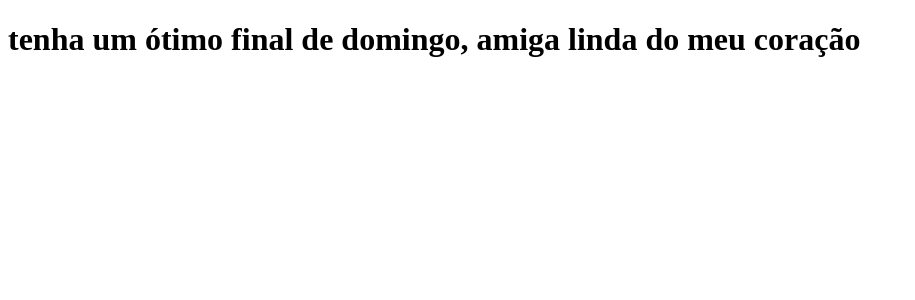
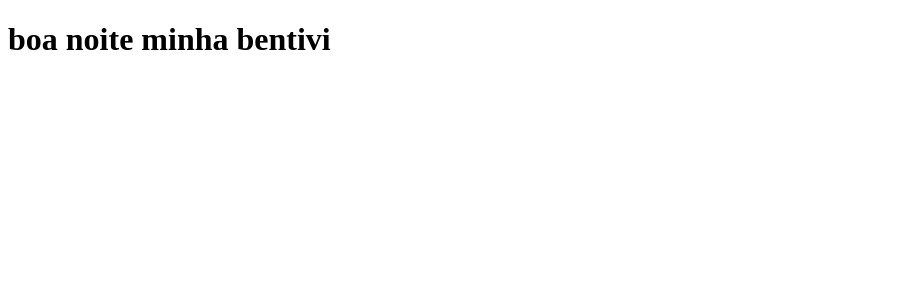
Before and after one commit to gabrielbrina/clone-tabnews, a Next.js app: page / in a window 1280 px wide. Shown: the top 300 px of the page, without its empty margins (0-915 px from the left). Built offline with nearby package versions, Linux system fonts and the light colour scheme.

Commit message:
teste bentivi

```diff
--- a/pages/index.js
+++ b/pages/index.js
@@ -1,5 +1,5 @@
 function Home() {
-  return <h1>tenha um ótimo final de domingo, amiga linda do meu coração</h1>;
+  return <h1>boa noite minha bentivi</h1>;
 }
 
 export default Home;
```
Also changed, not shown: 1 other file (tests, documents, lock files or other folders).
